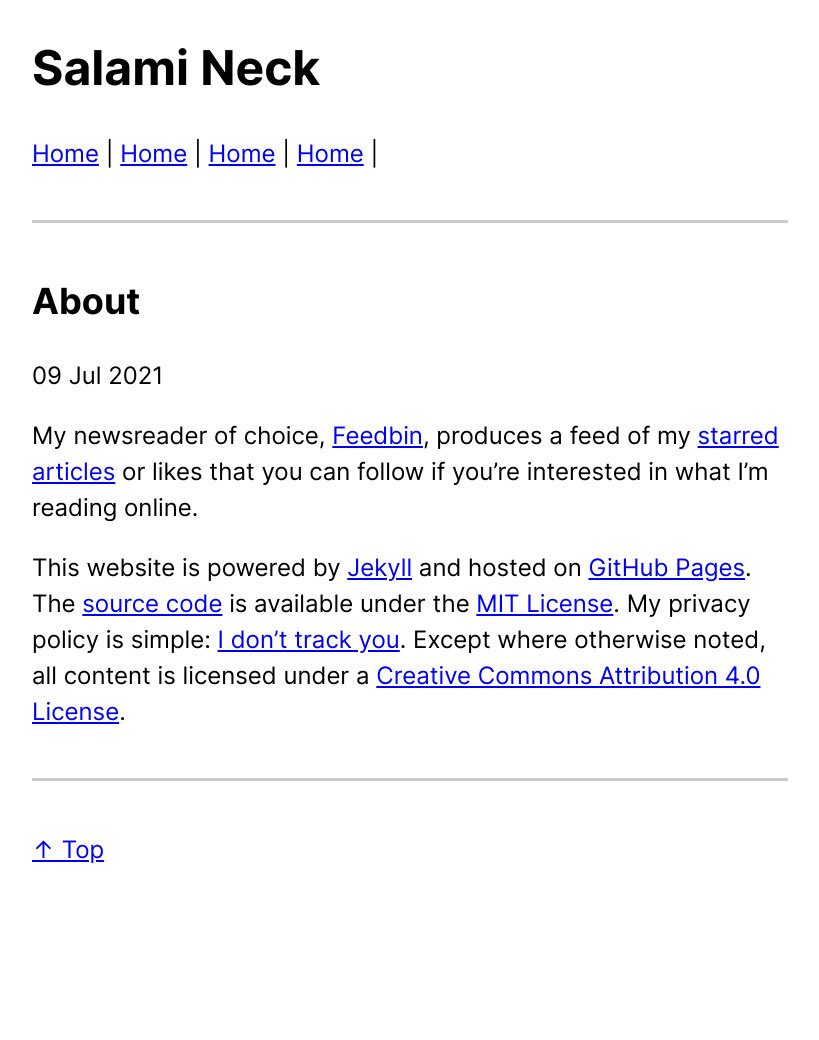
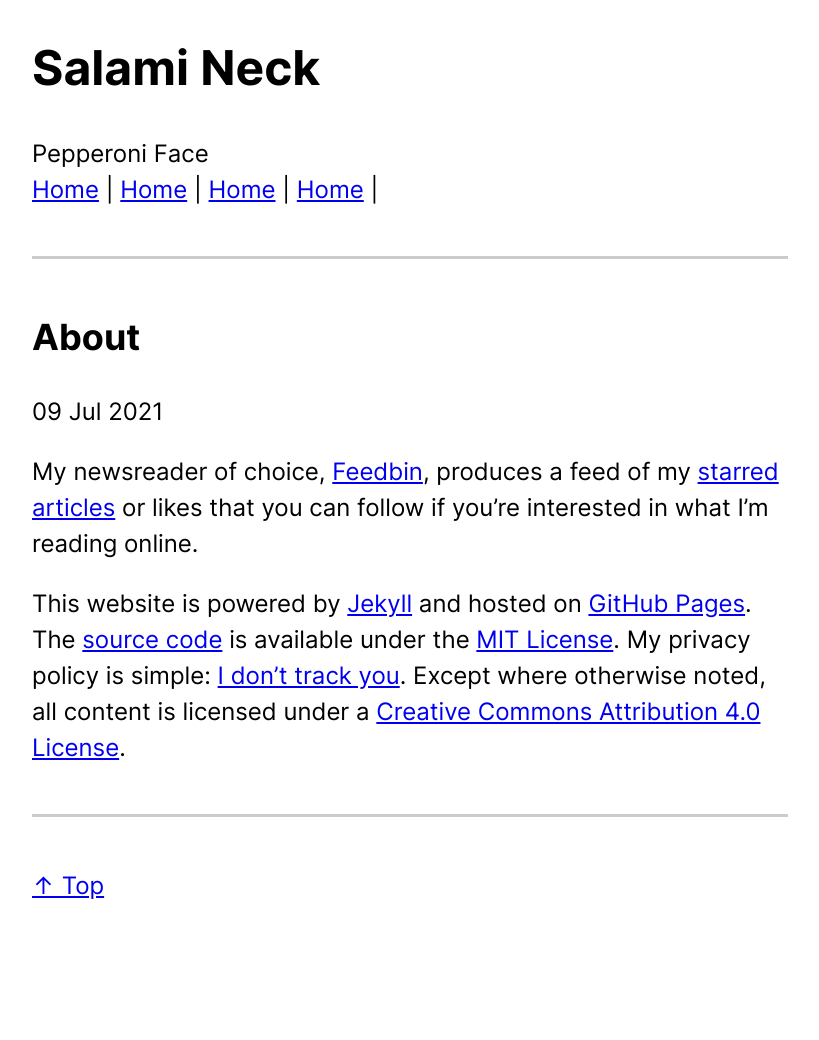
Before and after one commit to ajpwalser/ajpwalser.github.io, a Jekyll site: the page built from _posts/2021-07-09-about.md, in a window 1280 px wide. Shown: the whole page, without its empty margins (230-1049 px from the left). Built offline with Jekyll 4.4.1, drawn with Linux system fonts in a browser that asks for light colours; before the commit the page ends 1004 px from its top, so only the background shows below that.

Commit message:
Update default.html

```diff
--- a/_layouts/default.html
+++ b/_layouts/default.html
@@ -12,6 +12,7 @@
    <div class="container">
    <header>
       <h1>{{ site.title }}</h1>
+      <aside>{{ site.tagline }}</aside>
    </header>
       <nav>
       <a href="/">Home</a>
```
